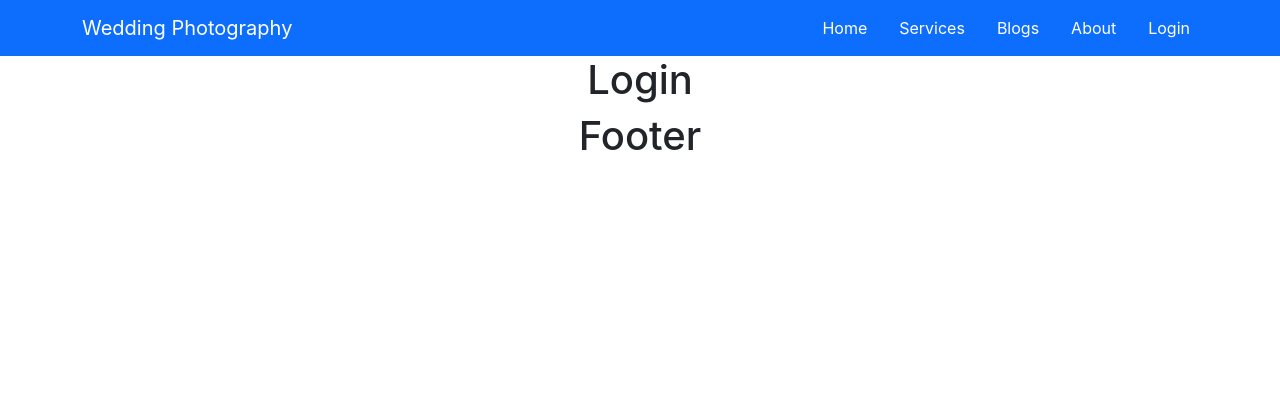
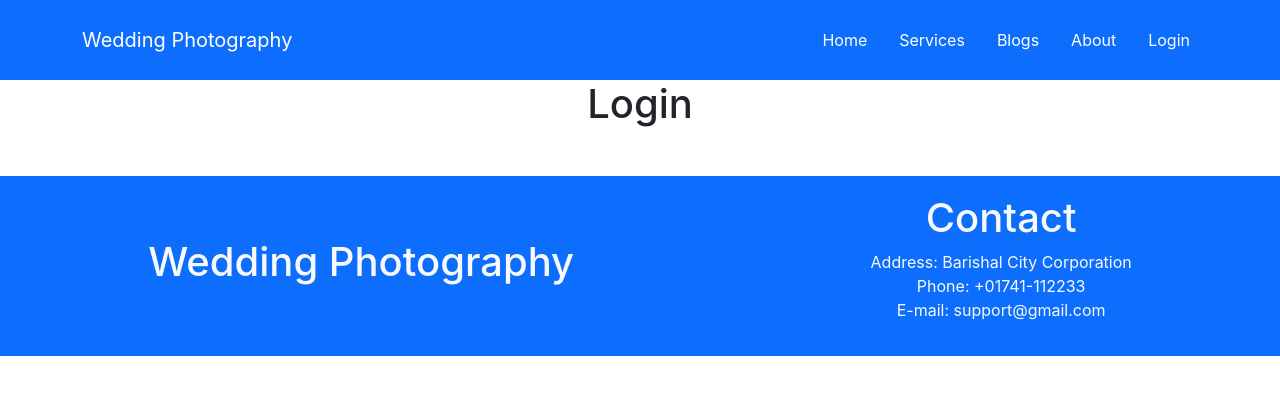
Before and after one commit to mdmehedihasan212/wedding-photography-service, a React (Create React App) app: page /login in a window 1280 px wide. Shown: the top 394 px of the page. Built offline with nearby package versions, Linux system fonts and the light colour scheme.

Commit message:
add footer component

```diff
--- a/src/Pages/Home/Service/Service.js
+++ b/src/Pages/Home/Service/Service.js
@@ -6,11 +6,11 @@ const Service = ({ pack }) => {
     console.log(pack);
     return (
         <div className='col-4'>
-            <div className="card">
+            <div className="card" style={{ width: "20rem" }}>
                 <img style={{ height: "280px" }} src={picture} className="card-img-top p-2" alt="..." />
                 <div className="card-body">
-                    <h5 className="card-title">{name}</h5>
-                    <h6 className="card-title">Price: ${price}</h6>
+                    <h3 className="card-title">{name}</h3>
+                    <h5 className="card-title">Price: ${price}</h5>
                     <p className="card-text">{description}</p>
                     <Link to="#" className="btn btn-primary">Book Now</Link>
                 </div>
--- a/src/Pages/Shared/Footer/Footer.js
+++ b/src/Pages/Shared/Footer/Footer.js
@@ -2,9 +2,16 @@ import React from 'react';
 
 const Footer = () => {
     return (
-        <div>
-            <h1>Footer</h1>
-        </div>
+        <section style={{ height: "180px" }} className='d-flex mt-5 align-items-center justify-content-around bg-primary text-light'>
+            <article>
+                <h1>Wedding Photography</h1>
+            </article>
+            <article className='footer-text'>
+                <h1>Contact</h1>
+                <p>Address: Barishal City Corporation <br /> Phone: +01741-112233 <br />
+                    E-mail: support@gmail.com</p>
+            </article>
+        </section>
     );
 };
 
--- a/src/Pages/Shared/Header/Header.js
+++ b/src/Pages/Shared/Header/Header.js
@@ -3,8 +3,8 @@ import { Link } from 'react-router-dom';
 
 const Header = () => {
     return (
-        <div>
-            <nav className="navbar navbar-expand-lg navbar-dark bg-primary">
+        <div className='sticky-top'>
+            <nav style={{ height: "80px" }} className="navbar navbar-expand-lg navbar-dark bg-primary">
                 <div className="container-fluid">
                     <button className="navbar-toggler" type="button" data-bs-toggle="collapse" data-bs-target="#navbarTogglerDemo01" aria-controls="navbarTogglerDemo01" aria-expanded="false" aria-label="Toggle navigation">
                         <span className="navbar-toggler-icon"></span>
```
